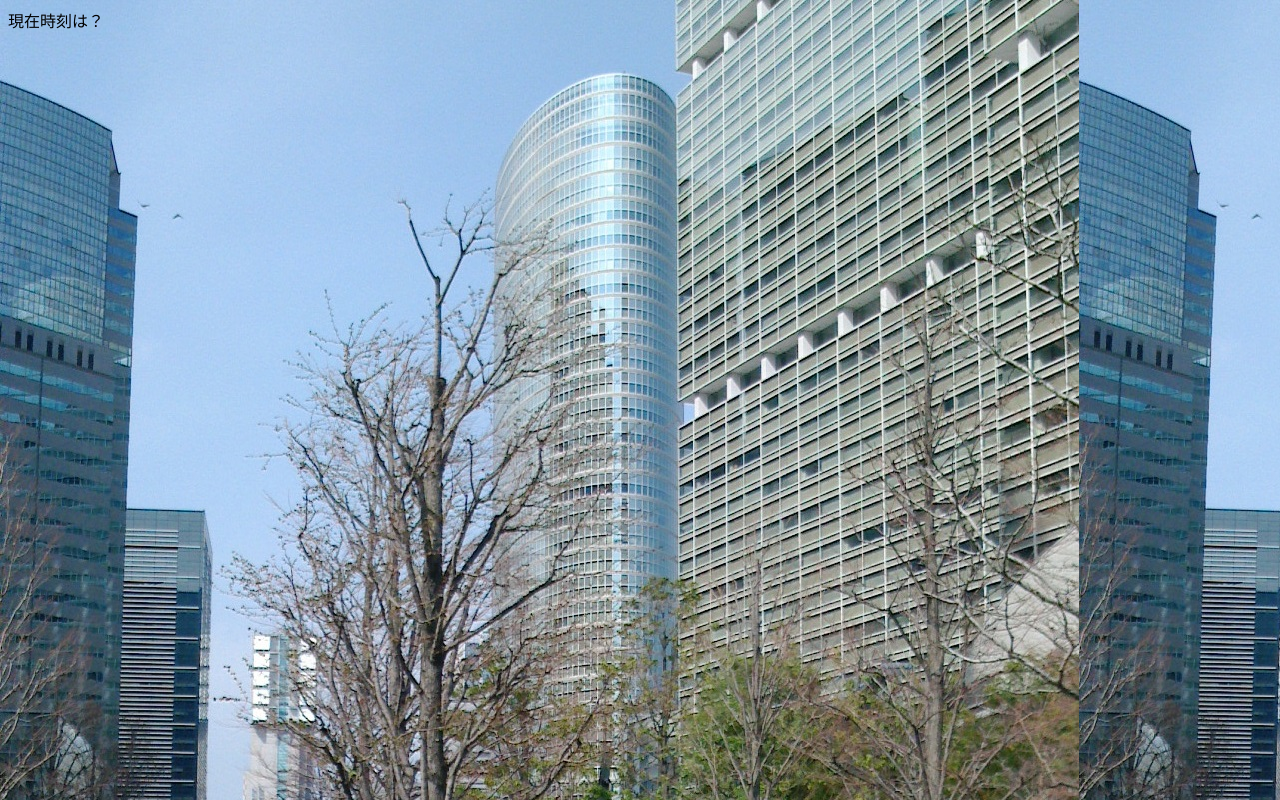
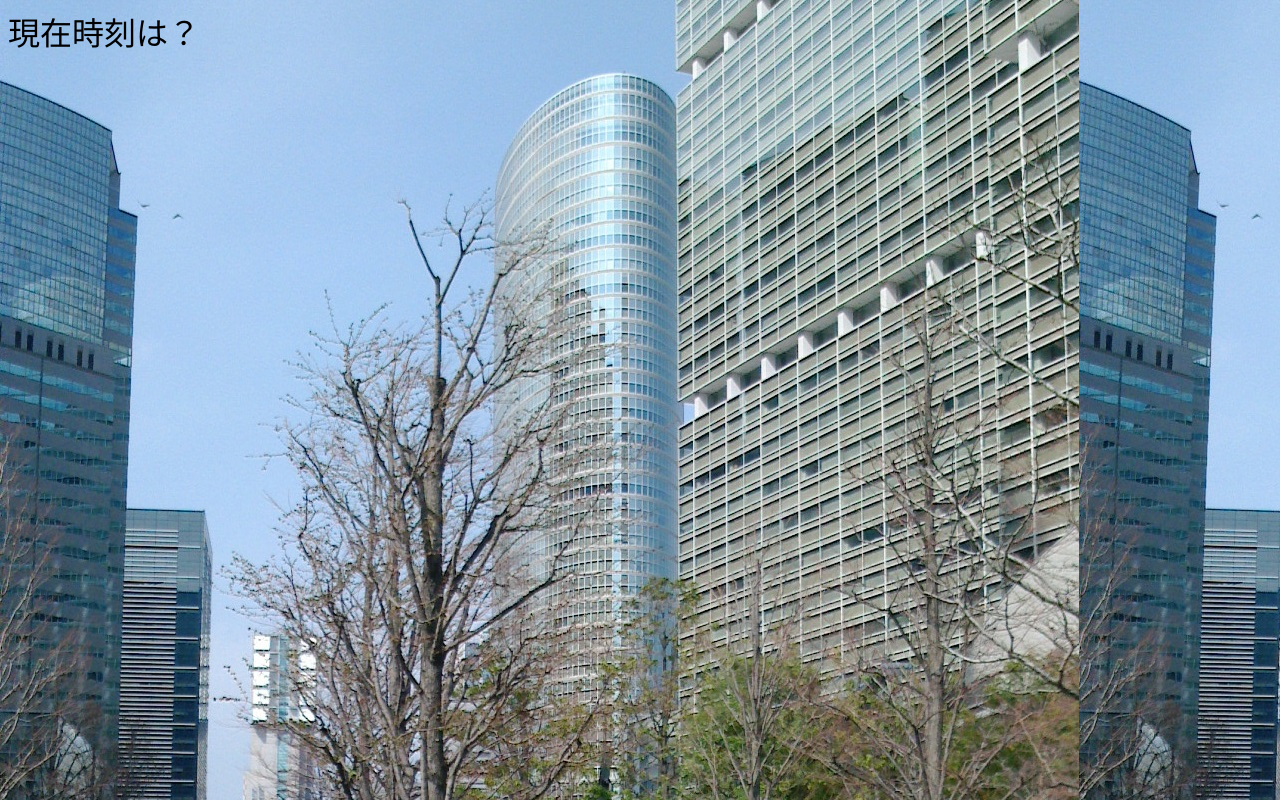
Before and after one commit to deltaspin/deltaspin.github.io, a plain HTML site: page index.html in a window 1280 px wide. Drawn offline with Linux system fonts and the light colour scheme.

Commit message:
Update index.html

```diff
--- a/index.html
+++ b/index.html
@@ -3,8 +3,8 @@
 <title>時計</title>
 </head>
 <body background="NEC_0012_2.jpg">
+<font size="6">現在時刻は？</font><br>
 
-現在時刻は？
 <br>
 
 </body>
```
